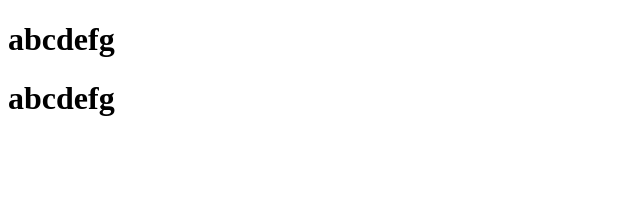
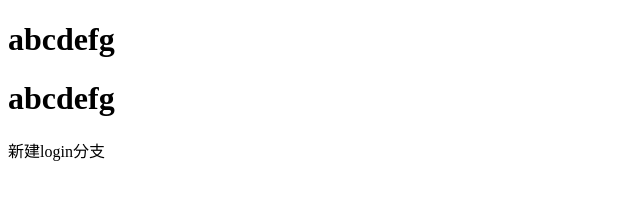
Before and after one commit to yh24680/trest, a plain HTML site: page index.html in a window 1280 px wide. Shown: the whole page, without its empty margins (0-640 px from the left). Drawn offline with Linux system fonts and the light colour scheme.

Commit message:
新建分支

```diff
--- a/index.html
+++ b/index.html
@@ -9,5 +9,6 @@
 <body>
     <h1>abcdefg</h1>
     <h1>abcdefg</h1>
+    <div>新建login分支</div>
 </body>
 </html>
```
